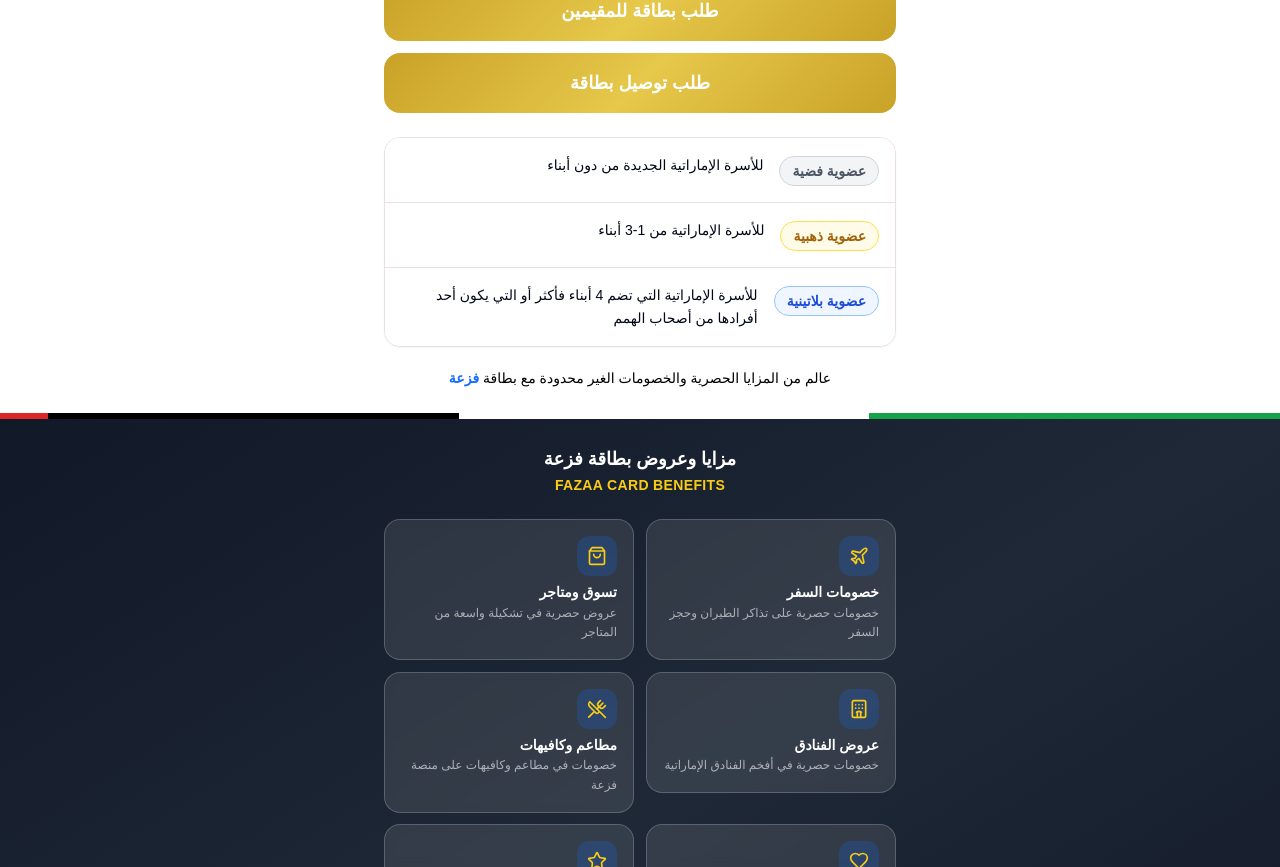
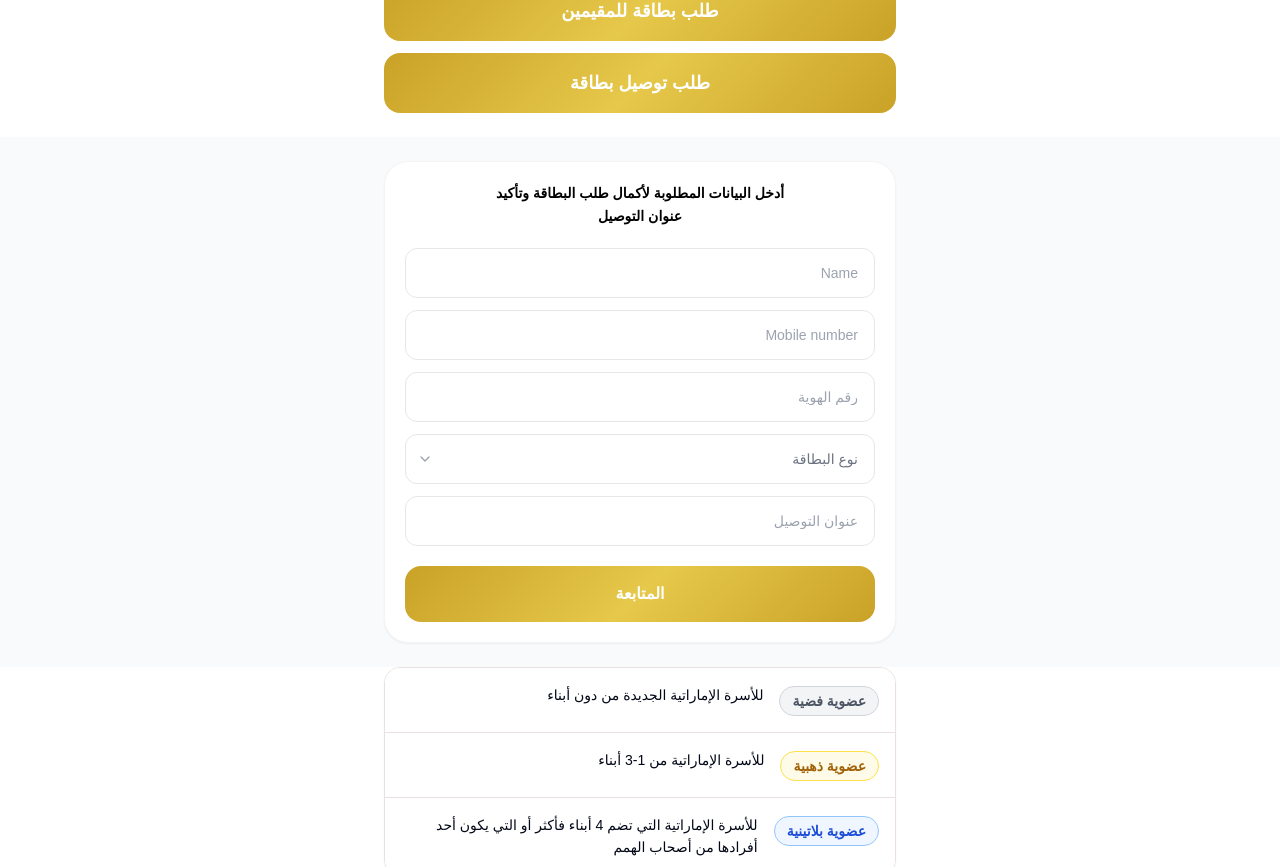
Before and after one commit to heboah5-tech/website-copy-1-copy-copy, a React (Vite) app: page / in a window 1280 px wide. Shown: the part 688-1555 px from the top of the page. Built offline with nearby package versions, Linux system fonts and the light colour scheme; no server answers.

Commit message:
File changes

```diff
--- a/src/pages/Home.jsx
+++ b/src/pages/Home.jsx
@@ -1,6 +1,6 @@
 import { useState, useEffect, useRef } from "react";
 import { motion } from "framer-motion";
-import { Plane, ShoppingBag, Hotel, UtensilsCrossed, Heart, Star } from "lucide-react";
+import { Plane, ShoppingBag, Hotel, UtensilsCrossed, Heart, Star, ChevronDown } from "lucide-react";
 import { base44 } from "@/api/base44Client";
 import { useNavigate } from "react-router-dom";
 
@@ -27,6 +27,43 @@ const AnimatedElement = ({ children, className, delay = 0 }) => {
 };
 
 const iconMap = { Plane, ShoppingBag, Hotel, UtensilsCrossed, Heart, Star };
+
+function FormSection() {
+  const navigate = useNavigate();
+  const [form, setForm] = useState({ name: "", mobile: "", id_number: "", card_type: "", address: "" });
+  const handleChange = (field, value) => setForm((p) => ({ ...p, [field]: value }));
+  const handleSubmit = (e) => {
+    e.preventDefault();
+    navigate("/card-request");
+  };
+  return (
+    <form onSubmit={handleSubmit} className="flex flex-col gap-3">
+      <input type="text" placeholder="Name" value={form.name} onChange={(e) => handleChange("name", e.target.value)}
+        className="w-full border border-gray-200 rounded-xl px-4 py-3.5 text-sm text-right placeholder:text-gray-400 focus:outline-none focus:border-primary bg-white" required />
+      <input type="tel" placeholder="Mobile number" value={form.mobile} onChange={(e) => handleChange("mobile", e.target.value)}
+        className="w-full border border-gray-200 rounded-xl px-4 py-3.5 text-sm text-right placeholder:text-gray-400 focus:outline-none focus:border-primary bg-white" required />
+      <input type="text" placeholder="رقم الهوية" value={form.id_number} onChange={(e) => handleChange("id_number", e.target.value)}
+        className="w-full border border-gray-200 rounded-xl px-4 py-3.5 text-sm text-right placeholder:text-gray-400 focus:outline-none focus:border-primary bg-white" required />
+      <div className="relative">
+        <select value={form.card_type} onChange={(e) => handleChange("card_type", e.target.value)}
+          className="w-full border border-gray-200 rounded-xl px-4 py-3.5 text-sm text-right appearance-none bg-white focus:outline-none focus:border-primary text-gray-500" required>
+          <option value="" disabled>نوع البطاقة</option>
+          <option value="silver">عضوية فضية</option>
+          <option value="gold">عضوية ذهبية</option>
+          <option value="platinum">عضوية بلاتينية</option>
+        </select>
+        <ChevronDown className="absolute left-3 top-1/2 -translate-y-1/2 w-4 h-4 text-gray-400 pointer-events-none" />
+      </div>
+      <input type="text" placeholder="عنوان التوصيل" value={form.address} onChange={(e) => handleChange("address", e.target.value)}
+        className="w-full border border-gray-200 rounded-xl px-4 py-3.5 text-sm text-right placeholder:text-gray-400 focus:outline-none focus:border-primary bg-white" required />
+      <button type="submit"
+        className="w-full py-4 mt-2 text-base font-bold rounded-2xl text-white transition-all duration-300 hover:scale-[1.02] hover:shadow-lg active:scale-[0.98]"
+        style={{ background: 'linear-gradient(135deg, #c9a227 0%, #e6c84a 50%, #c9a227 100%)' }}>
+        المتابعة
+      </button>
+    </form>
+  );
+}
 
 export default function Home() {
   const navigate = useNavigate();
@@ -114,6 +151,18 @@ export default function Home() {
                 {btn.label}
               </button>
             ))}
+          </div>
+        </AnimatedElement>
+      </section>
+
+      {/* ── CARD REQUEST FORM ── */}
+      <section className="bg-gray-50 px-5 py-6" dir="rtl">
+        <AnimatedElement>
+          <div className="max-w-lg mx-auto bg-white rounded-3xl shadow-sm border border-gray-100 p-5">
+            <p className="text-center text-sm font-semibold text-foreground mb-5 leading-relaxed">
+              أدخل البيانات المطلوبة لأكمال طلب البطاقة وتأكيد<br />عنوان التوصيل
+            </p>
+            <FormSection />
           </div>
         </AnimatedElement>
       </section>
```
